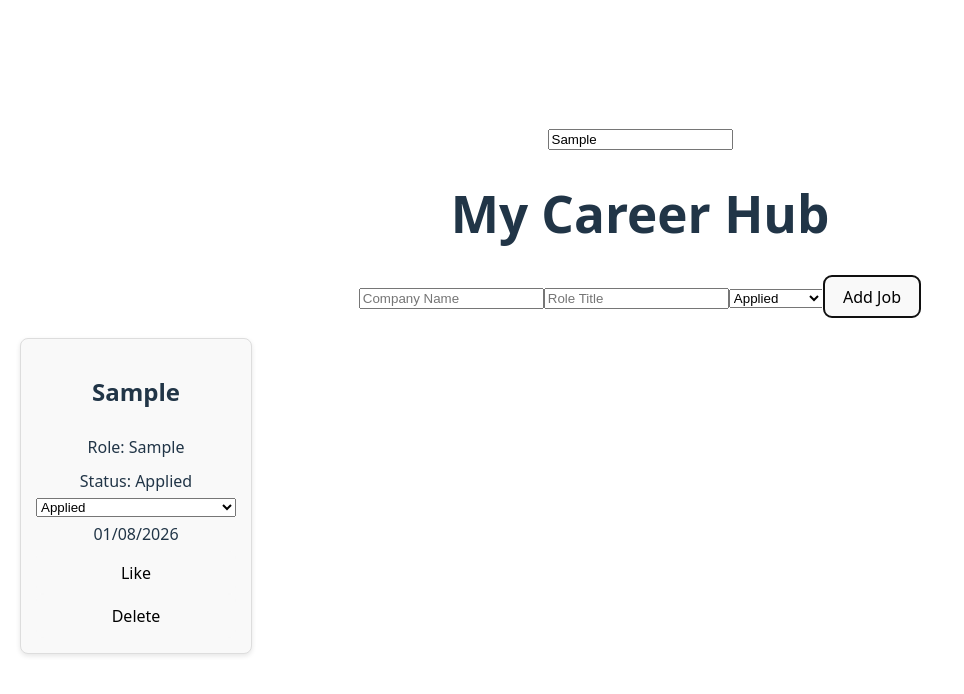
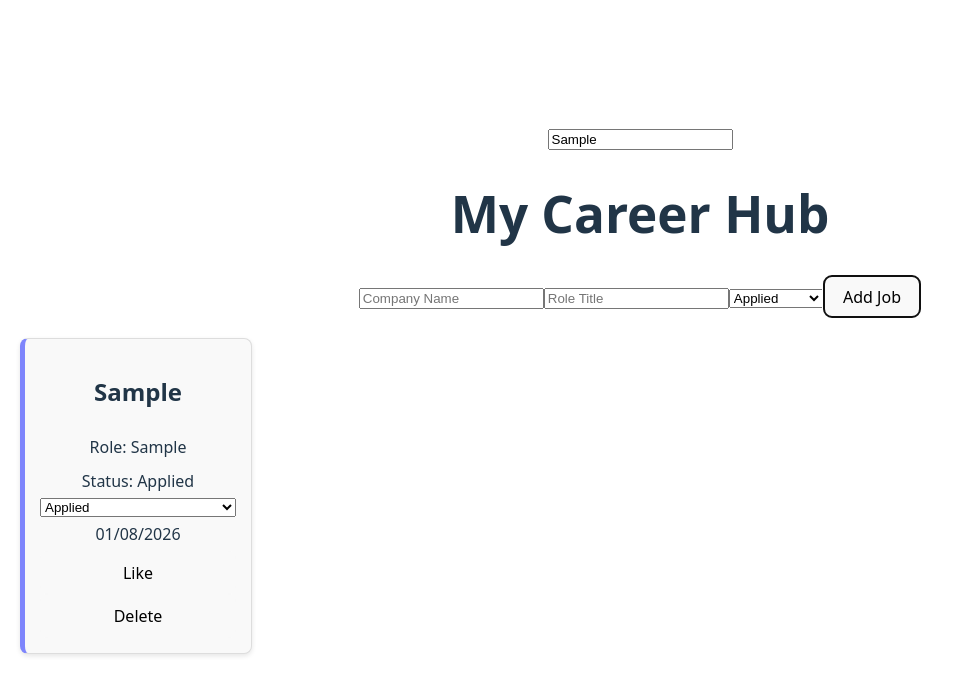
Before and after one commit to haralampo/career-hub, a React app: page / in a window 1280 px wide. Both pictures are taken after typing "Sample", "Sample", "Sample" into the empty fields and a click on the button "Add Job". Shown: the top 694 px of the page, without its empty margins (0-964 px from the left). Built offline with nearby package versions, Linux system fonts and the light colour scheme; the HTML template or start-up script is replaced by a standard one.

Commit message:
Add border colors for each application status

```diff
--- a/src/App.css
+++ b/src/App.css
@@ -39,3 +39,8 @@ body {
 p {
   margin: 5px;
 }
+
+.job-card.applied { border-left: 5px solid rgb(126, 133, 252); }
+.job-card.interviewing { border-left: 5px solid orange; }
+.job-card.rejected { border-left: 5px solid rgb(255, 47, 47); }
+.job-card.offered { border-left: 5px solid rgb(21, 204, 21); }
--- a/src/App.tsx
+++ b/src/App.tsx
@@ -40,7 +40,7 @@ function JobCard({ job, onDelete, onUpdateStatus }: JobCardProps) {
     const [liked, setLiked] = useState(false);
 
     return (
-        <div className='job-card'>
+        <div className={`job-card ${job.status.toLowerCase()}`}>
             <h2>{job.company} {liked ? '❤️' : ''}</h2>
             <p>Role: {job.role}</p>
             <p>Status: {job.status}</p>
```
